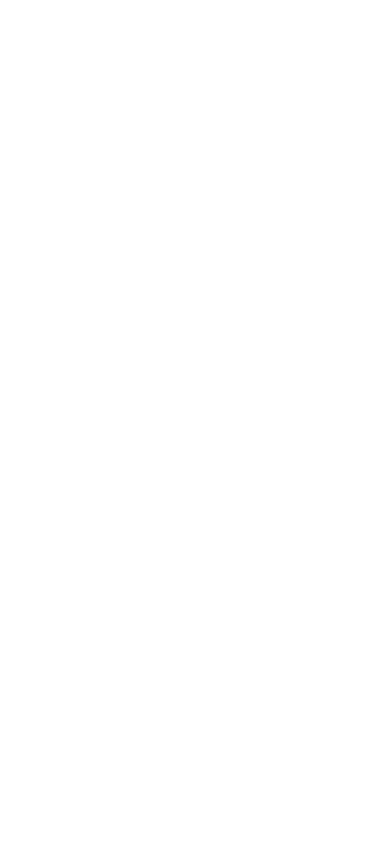
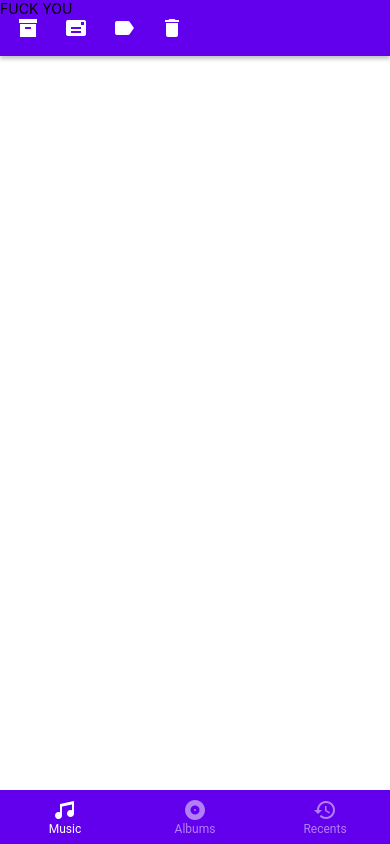
Before and after one commit to gijo57/climbing-app, a React Native app in the folder client/: screen / in a window 390 px wide. Built offline with nearby package versions, Linux system fonts and the light colour scheme.

Commit message:
add components for nav

```diff
--- a/client/App.js
+++ b/client/App.js
@@ -1,14 +1,16 @@
 import { StatusBar } from 'expo-status-bar';
 import { StyleSheet, Text, View } from 'react-native';
 import { Provider as PaperProvider } from 'react-native-paper';
+import Main from './src/Main';
 import theme from './src/theme';
 
 export default function App() {
   return (
     <PaperProvider theme={theme}>
-      <View style={styles.container}>
+      <>
         <StatusBar style="auto" />
-      </View>
+        <Main />
+      </>
     </PaperProvider>
   );
 }
--- /dev/null
+++ b/client/src/Main.jsx
@@ -0,0 +1,26 @@
+import React from 'react';
+import BottomNav from './components/Navigation/BottomNav';
+import TopNav from './components/Navigation/TopNav';
+import { View, StyleSheet, Text } from 'react-native';
+import Constants from 'expo-constants';
+
+const styles = StyleSheet.create({
+  container: {
+    marginTop: Constants.statusBarHeight,
+    flexGrow: 1,
+    flexShrink: 1
+  },
+  content: {}
+});
+
+const Main = () => {
+  return (
+    <View style={styles.container}>
+      <TopNav />
+      <Text>FUCK YOU</Text>
+      <BottomNav />
+    </View>
+  );
+};
+
+export default Main;
--- a/client/src/components/Navigation/BottomNav.jsx
+++ b/client/src/components/Navigation/BottomNav.jsx
@@ -0,0 +1,43 @@
+import React, { useState } from 'react';
+import { BottomNavigation, Text } from 'react-native-paper';
+import { StyleSheet } from 'react-native';
+
+const styles = StyleSheet.create({
+  bottom: {
+    position: 'absolute',
+    left: 0,
+    right: 0,
+    bottom: 0
+  }
+});
+
+const MusicRoute = () => <Text>Music</Text>;
+
+const AlbumsRoute = () => <Text>Albums</Text>;
+
+const RecentsRoute = () => <Text>Recents</Text>;
+
+const BottomNav = () => {
+  const [index, setIndex] = React.useState(0);
+  const [routes] = React.useState([
+    { key: 'music', title: 'Music', icon: 'music', color: '#795548' },
+    { key: 'albums', title: 'Albums', icon: 'album', color: '#607D8B' },
+    { key: 'recents', title: 'Recents', icon: 'history', color: '#3F51B5' }
+  ]);
+  const renderScene = BottomNavigation.SceneMap({
+    music: MusicRoute,
+    albums: AlbumsRoute,
+    recents: RecentsRoute
+  });
+
+  return (
+    <BottomNavigation
+      style={styles.bottom}
+      navigationState={{ index, routes }}
+      onIndexChange={setIndex}
+      renderScene={renderScene}
+    />
+  );
+};
+
+export default BottomNav;
--- a/client/src/components/Navigation/TopNav.jsx
+++ b/client/src/components/Navigation/TopNav.jsx
@@ -0,0 +1,34 @@
+import React from 'react';
+import { Appbar } from 'react-native-paper';
+import { StyleSheet } from 'react-native';
+
+const styles = StyleSheet.create({
+  top: {
+    position: 'absolute',
+    left: 0,
+    right: 0,
+    top: 0
+  }
+});
+
+const TopNav = () => {
+  return (
+    <Appbar style={styles.top}>
+      <Appbar.Action
+        icon="archive"
+        onPress={() => console.log('Pressed archive')}
+      />
+      <Appbar.Action icon="mail" onPress={() => console.log('Pressed mail')} />
+      <Appbar.Action
+        icon="label"
+        onPress={() => console.log('Pressed label')}
+      />
+      <Appbar.Action
+        icon="delete"
+        onPress={() => console.log('Pressed delete')}
+      />
+    </Appbar>
+  );
+};
+
+export default TopNav;
```
